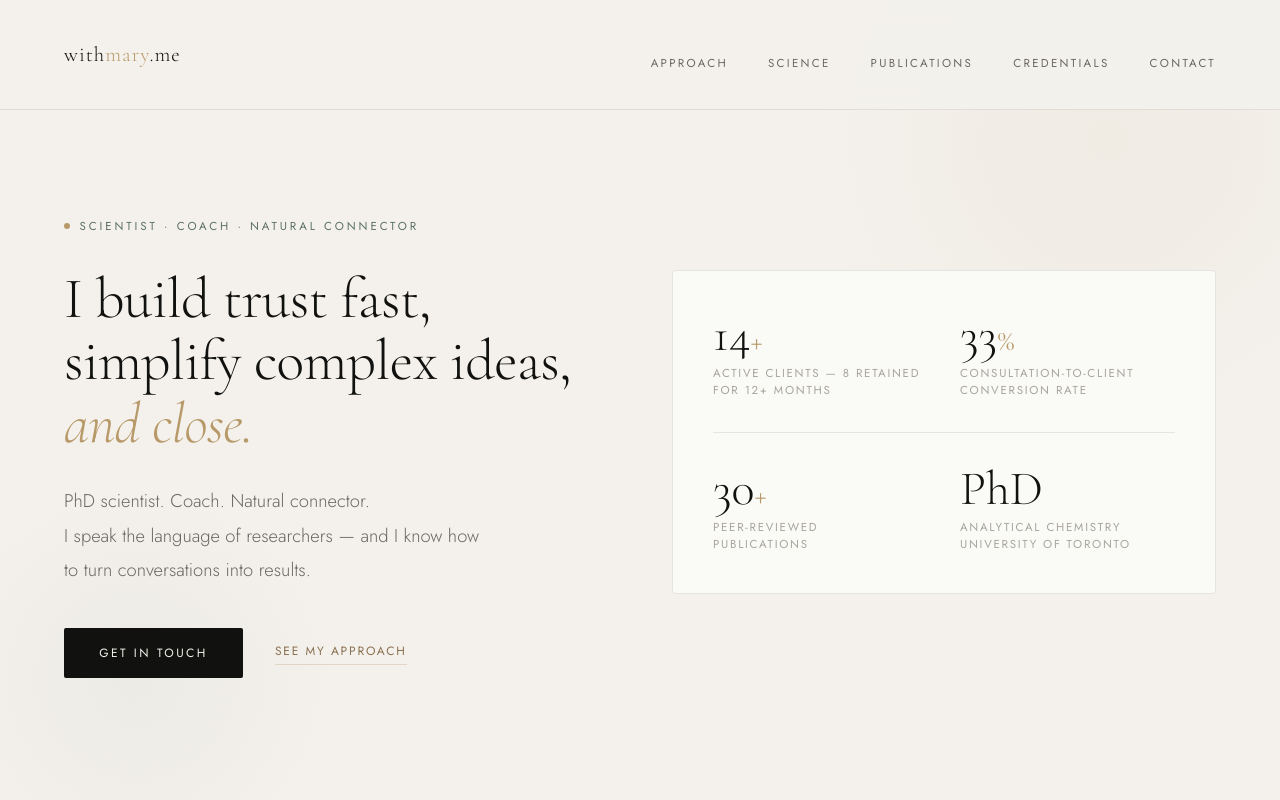
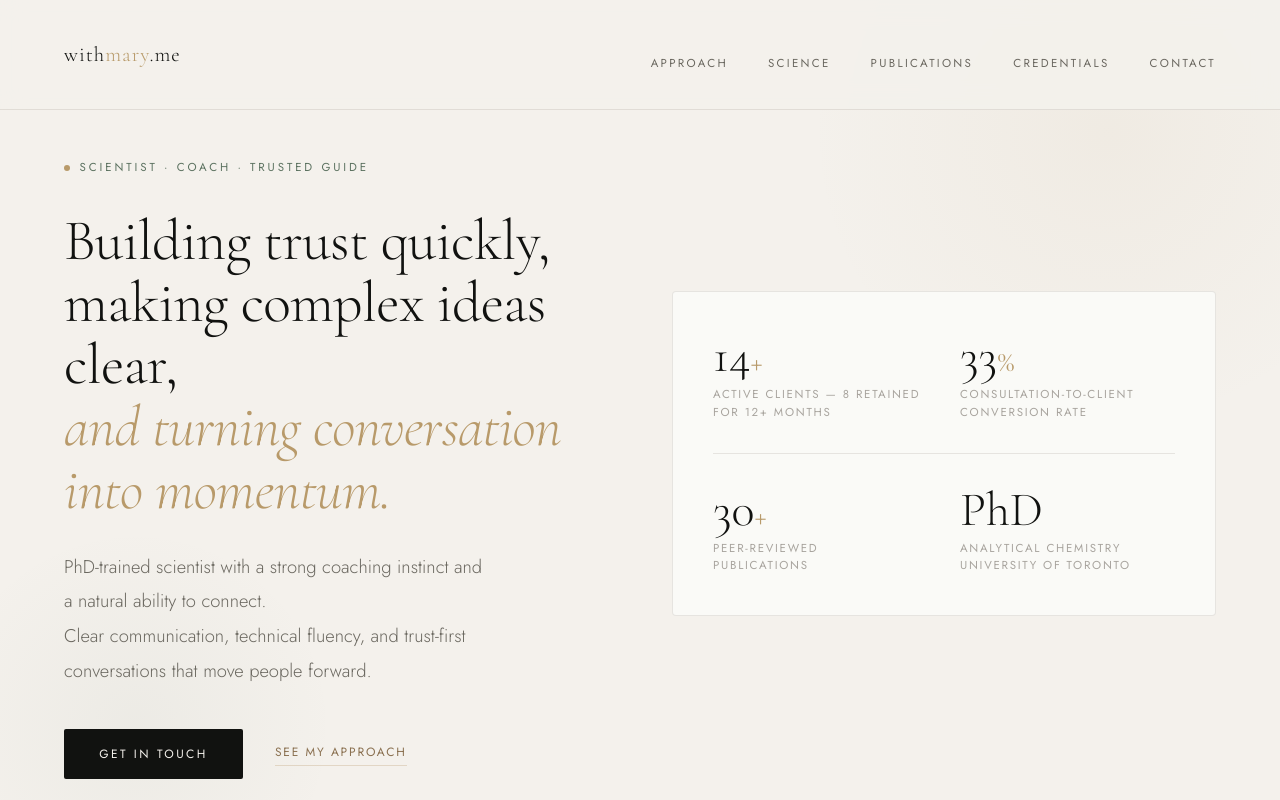
Before and after one commit to maryamt52/withmary, a plain HTML site: page index.html in a window 1280 px wide. Shown: the top 800 px of the page. Drawn offline with nearby package versions, Linux system fonts and the light colour scheme.

Commit message:
Update index.html

```diff
--- a/index.html
+++ b/index.html
@@ -628,15 +628,15 @@ footer {
 
 <section class="hero" style="padding-top:8rem; max-width:100%;">
   <div class="hero-left">
-    <div class="hero-tag fade-up d1">Scientist · Coach · Natural Connector</div>
+    <div class="hero-tag fade-up d1">Scientist · Coach · Trusted Guide</div>
     <h1 class="hero-title fade-up d2">
-      I build trust fast,<br>
-      simplify complex ideas,<br>
-      <em>and close.</em>
+      Building trust quickly,<br>
+      making complex ideas clear,<br>
+      <em>and turning conversation into momentum.</em>
     </h1>
     <p class="hero-sub fade-up d3">
-      PhD scientist. Coach. Natural connector.<br>
-      I speak the language of researchers — and I know how to turn conversations into results.
+      PhD-trained scientist with a strong coaching instinct and a natural ability to connect.<br>
+      Clear communication, technical fluency, and trust-first conversations that move people forward.
     </p>
     <div class="hero-actions fade-up d4">
       <a href="#contact" class="btn-primary">Get in touch</a>
```
